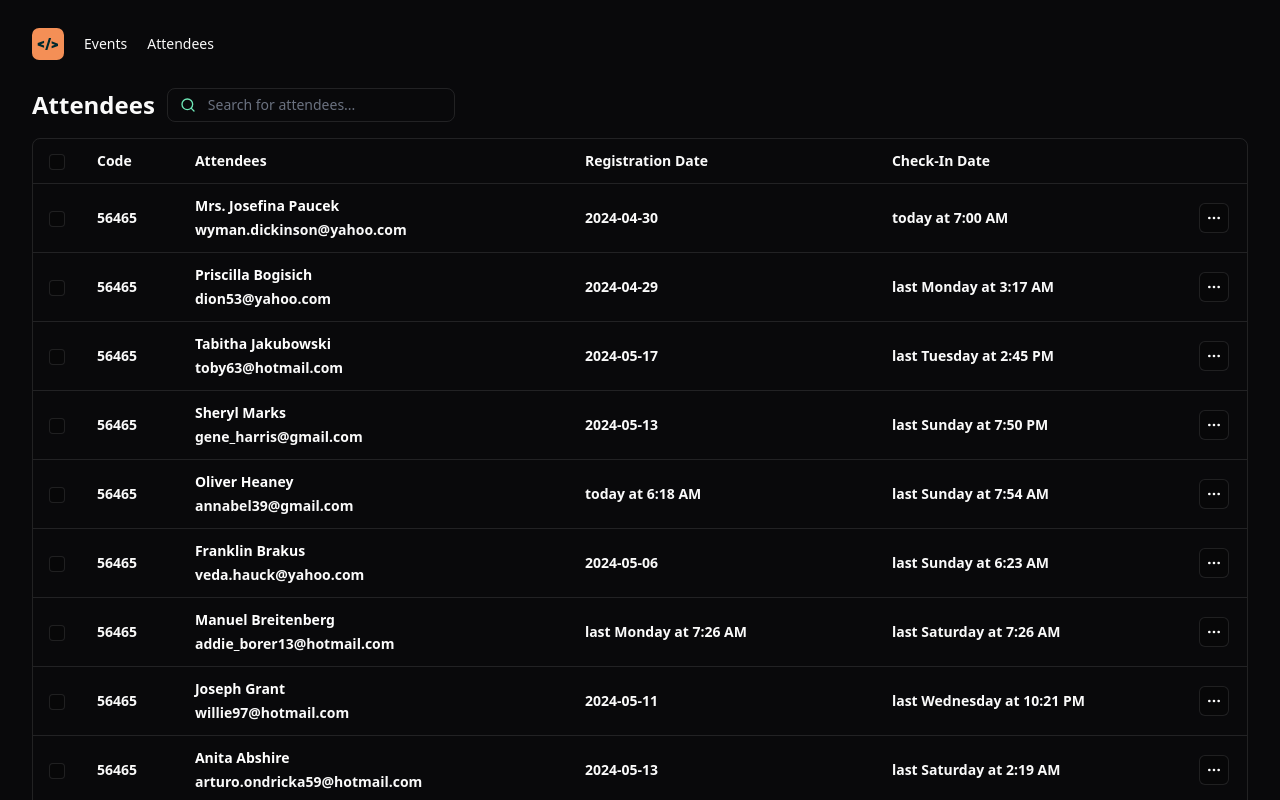
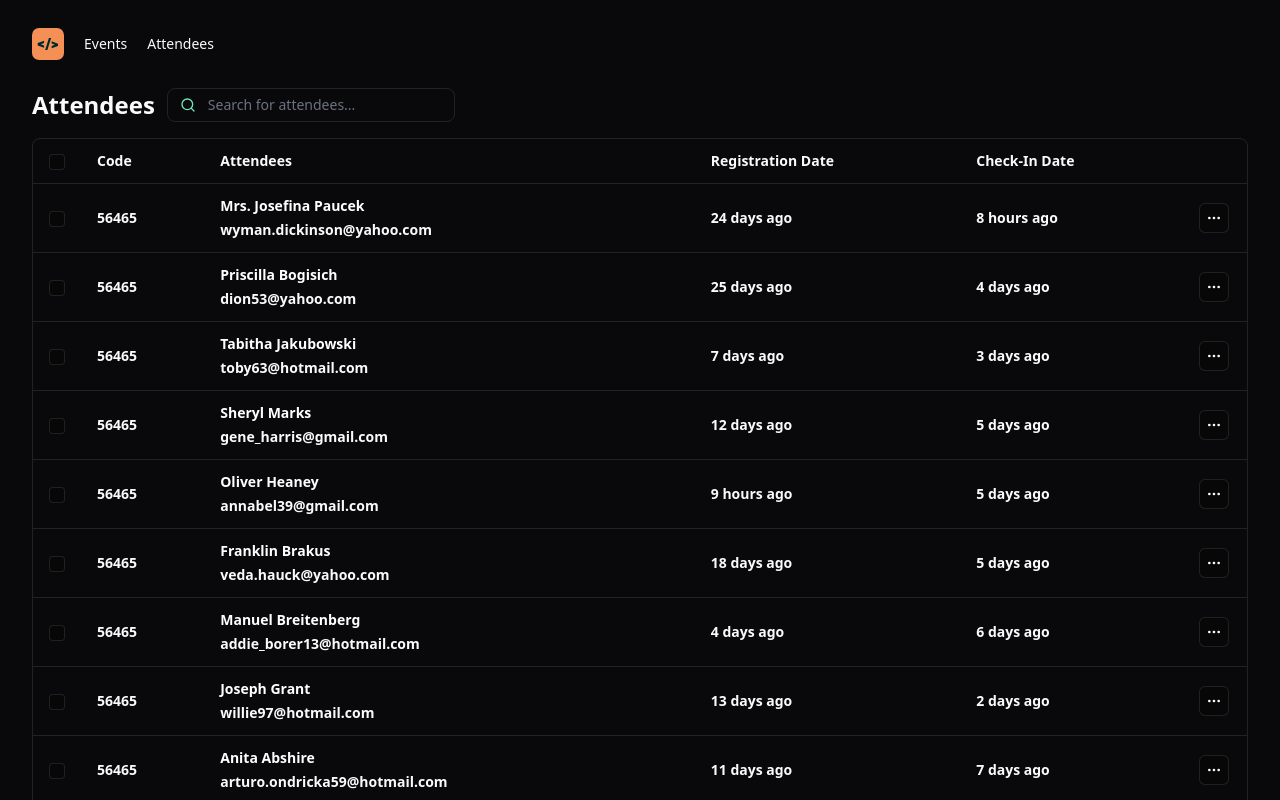
Before and after one commit to guibafica/pass.in_reactJS, a React (Vite) app: page / in a window 1280 px wide. Shown: the top 800 px of the page. Built offline with nearby package versions, Linux system fonts and the light colour scheme.

Commit message:
Change datefns for dayjs

```diff
--- a/package.json
+++ b/package.json
@@ -10,7 +10,7 @@
     "preview": "vite preview"
   },
   "dependencies": {
-    "date-fns": "^3.6.0",
+    "dayjs": "^1.11.11",
     "lucide-react": "^0.379.0",
     "react": "^18.2.0",
     "react-dom": "^18.2.0",
--- a/src/components/attendee-list.tsx
+++ b/src/components/attendee-list.tsx
@@ -1,6 +1,7 @@
 import { ChangeEvent, useCallback, useState } from "react";
-import { formatRelative } from "date-fns";
-import { enCA } from "date-fns/locale";
+import dayjs from "dayjs";
+import relativeTime from "dayjs/plugin/relativeTime";
+import "dayjs/locale/en-ca";
 import {
   Search,
   MoreHorizontal,
@@ -17,6 +18,9 @@ import { TableHeader } from "./table/table-header";
 import { TableCell } from "./table/table-cell";
 import { TableRow } from "./table/table-row";
 import { attendees } from "../data/attendees";
+
+dayjs.extend(relativeTime);
+dayjs.locale("en-ca");
 
 export function AttendeeList() {
   const [, setSearch] = useState("");
@@ -83,16 +87,8 @@ export function AttendeeList() {
                   <span>{attendee.email}</span>
                 </div>
               </TableHeader>
-              <TableHeader>
-                {formatRelative(attendee.createdAt, new Date(), {
-                  locale: enCA,
-                })}
-              </TableHeader>
-              <TableHeader>
-                {formatRelative(attendee.checkInAt, new Date(), {
-                  locale: enCA,
-                })}
-              </TableHeader>
+              <TableHeader>{dayjs().to(dayjs(attendee.createdAt))}</TableHeader>
+              <TableHeader>{dayjs().to(dayjs(attendee.checkInAt))}</TableHeader>
 
               <TableHeader>
                 <IconButton transparent>
```
Also changed, not shown: 1 other file (tests, documents, lock files or other folders).
